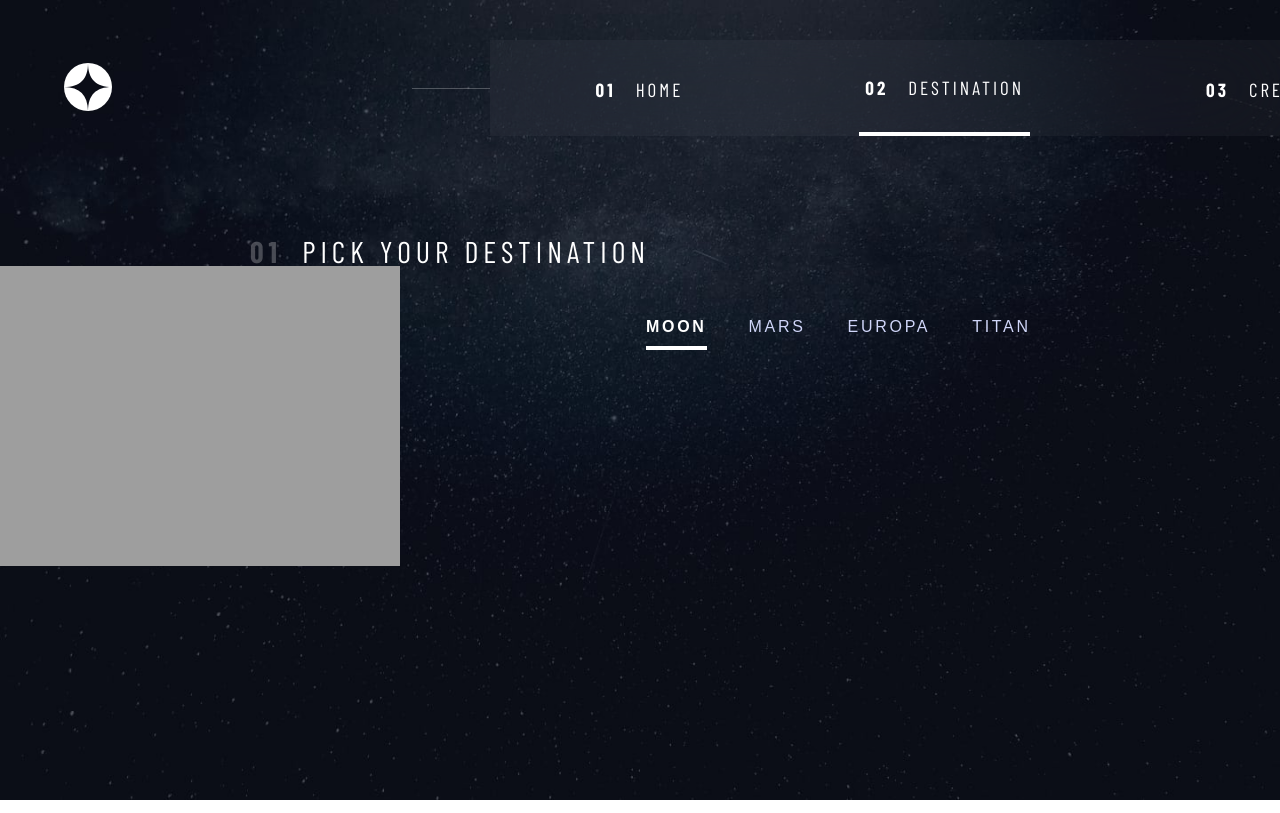
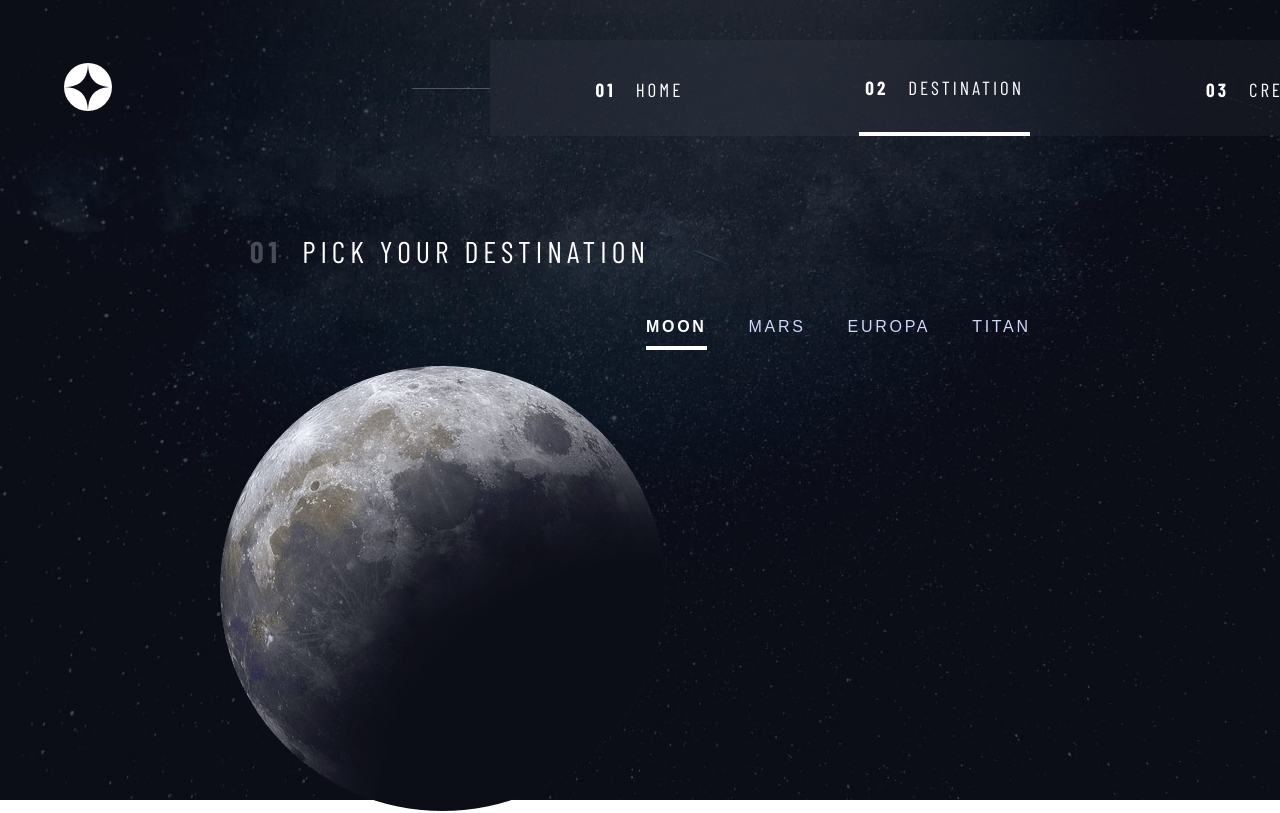
Before and after one commit to nicolasgabriiel/Space-Tourism, a Vue app: page /destination in a window 1280 px wide. Shown: the top 813 px of the page. Built offline with nearby package versions, Linux system fonts and the light colour scheme; a web font is replaced by a local one.

Commit message:
FEAT: DestinationImage
Alterando a estrutura, agora todas as imagens são chamadas e ficam visíveis através de classes, os links estavão dando problemas, provavelmente algo relacionado a chamada de imagens estáticas no vue3

```diff
--- a/src/components/DestinationControler.vue
+++ b/src/components/DestinationControler.vue
@@ -1,7 +1,7 @@
 <template>
   <div class="container-data">
     <section class="esquerda">
-      <DestinationImage />
+      <DestinationImage :moon="moon" :mars="mars" :europa="europa" :titan="titan" />
     </section>
     <section class="direita">
       <div>
--- a/src/components/DestinationImage.vue
+++ b/src/components/DestinationImage.vue
@@ -1,22 +1,49 @@
 <template>
   <div>
-    <img :src="link[3]" />
+    <img src="../assets/destination/image-moon.png" :class="{ hide: !moon }" />
+    <img src="../assets/destination/image-mars.png" :class="{ hide: !mars }" />
+    <img src="../assets/destination/image-europa.png" :class="{ hide: !europa }" />
+    <img src="../assets/destination/image-titan.png" :class="{ hide: !titan }" />
   </div>
 </template>
 
 <script lang="ts">
 import { defineComponent } from "vue";
 
-import { linkImage } from "@/assets/DestinationData";
+// import { linkImage } from "@/assets/DestinationData";
+// link: linkImage as string[],
 
 export default defineComponent({
   name: "Destination-Image",
   data() {
-    return {
-      link: linkImage as string[],
-    };
+    return {};
+  },
+  props: {
+    moon: {
+      type: Boolean,
+      default: false,
+    },
+    mars: {
+      type: Boolean,
+      default: false,
+    },
+    europa: {
+      type: Boolean,
+      default: false,
+    },
+    titan: {
+      type: Boolean,
+      default: false,
+    },
   },
 });
 </script>
 
-<style scoped></style>
+<style scoped>
+.hide {
+  display: none !important;
+}
+img {
+  margin: 100px 0 0 220px;
+}
+</style>
```
Also changed, not shown: 1 other file (tests, documents, lock files or other folders).
